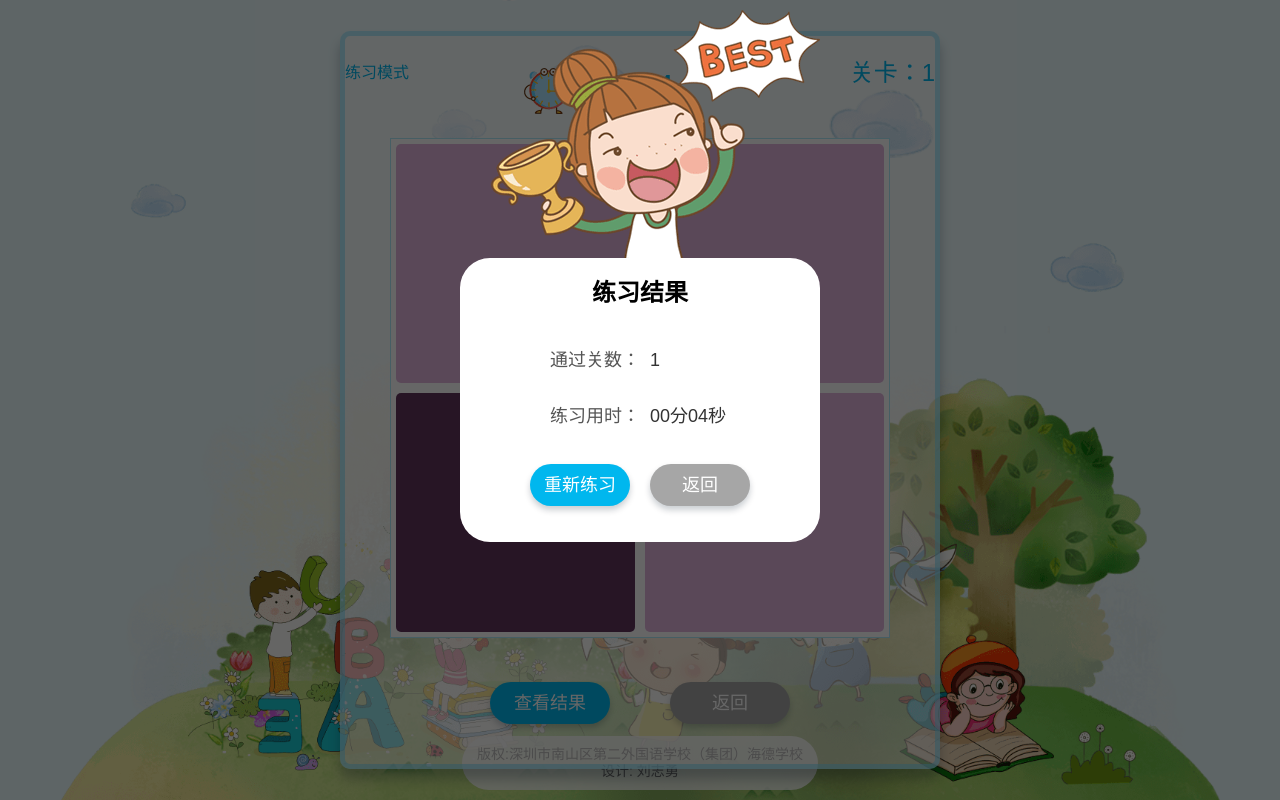
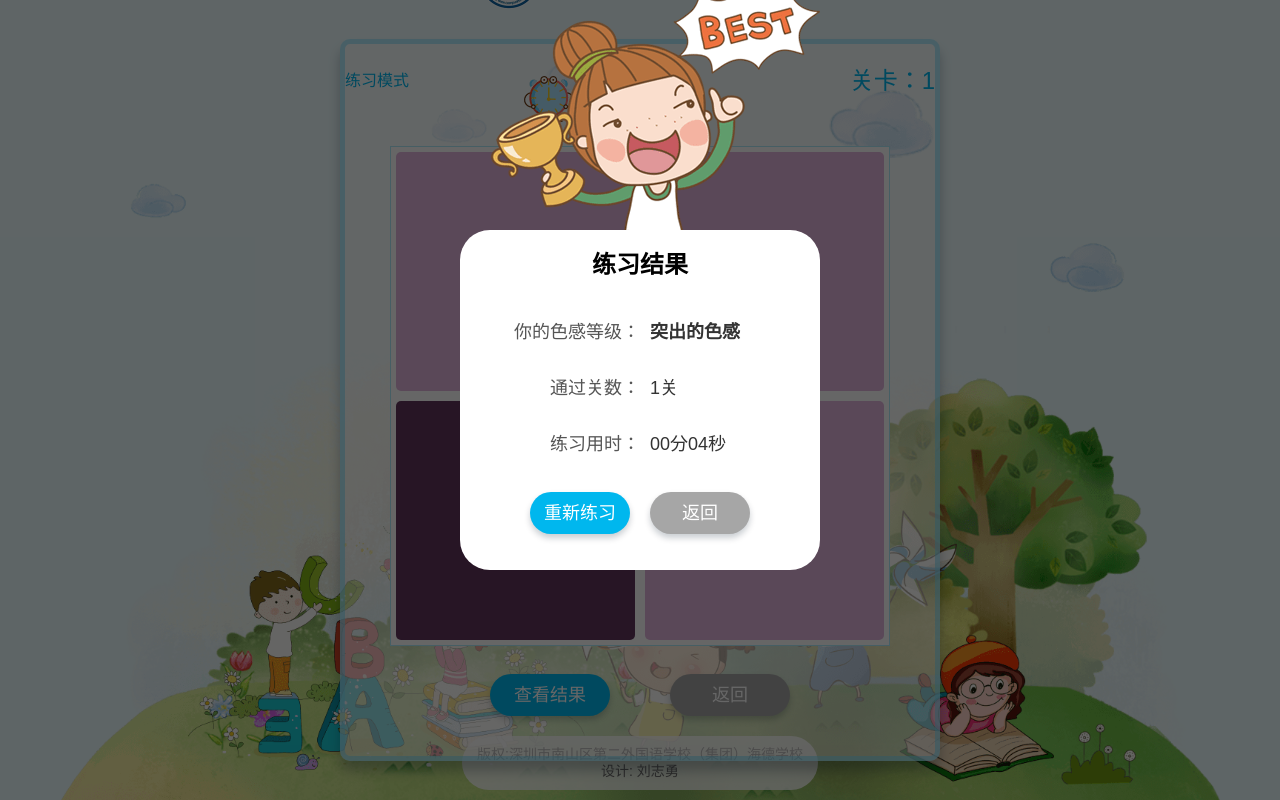
Before and after one commit to cqlql/color-challenge, a Vue app: page / in a window 1280 px wide. Both pictures are taken after a click on the button "结束练习". Built offline with nearby package versions, Linux system fonts and the light colour scheme.

Commit message:
dev: 练习模式逻辑基本完成

```diff
--- a/src/components/ColorsBox/ColorsBox.vue
+++ b/src/components/ColorsBox/ColorsBox.vue
@@ -18,6 +18,7 @@ import { ref, watch } from 'vue'
 import GridIItem from './GridIItem.vue' // @ is an alias to /src
 import type { ColorType } from './color-game'
 import renderLevel from './color-game'
+import levelGrade from '@/components/ColorsBox/level-grade'
 
 const props = withDefaults(
   defineProps<{
@@ -31,7 +32,7 @@ const props = withDefaults(
 
 const emits = defineEmits<{
   (e: 'update:level', v: number): void
-  (e: 'errorSelect'): void
+  (e: 'errorSelect', result: { gradeTitle: string }): void
   (e: 'complete'): void
 }>()
 
@@ -71,6 +72,9 @@ defineExpose({
   },
   pause() {
     pause.value = true
+  },
+  getGradeTitle() {
+    return levelGrade(colorGameLevel.value, colorGameLastStage)
   },
 })
 
@@ -112,7 +116,9 @@ function onSelect(index: number) {
     if (props.errorReminder) {
       showCorrect()
     }
-    emits('errorSelect')
+    emits('errorSelect', {
+      gradeTitle: levelGrade(colorGameLevel.value, colorGameLastStage),
+    })
   }
 }
 
--- /dev/null
+++ b/src/components/ColorsBox/level-grade.ts
@@ -0,0 +1,16 @@
+export default function levelGrade(level: number, maxLevel: number) {
+  const grades = [
+    // { name: '有问题' },
+    { name: '初级' },
+    { name: '一般' },
+    { name: '突出的色感' },
+    { name: '美术学院学生级的色感' },
+    { name: '堪比毕加索' },
+    { name: '最强王者' },
+  ]
+
+  const gradesTotal = grades.length
+
+  const grade = ~~(level / (maxLevel / gradesTotal))
+  return grades[grade - 1].name
+}
--- a/src/views/comps/PlayContainer/PlayContainer.scss
+++ b/src/views/comps/PlayContainer/PlayContainer.scss
@@ -50,16 +50,6 @@
   text-align: center;
   line-height: 1.8;
 }
-.PlayContainer_info {
-  font-size: 16px;
-  line-height: 24px;
-  color: #1f9b12;
-  text-align: center;
-  // padding-top: 12px;
-  height: 36px;
-  margin-top: -20px;
-  // position: absolute;
-}
 
 .PlayContainer_input {
   height: 180px;
--- a/src/views/comps/PlayContainer/PlayContainerPractice.vue
+++ b/src/views/comps/PlayContainer/PlayContainerPractice.vue
@@ -6,13 +6,10 @@
           <div class="tp-name">练习模式</div>
           <GameTimeCountdown v-if="isPlay" :key="level" @timeUp="timeUp" />
         </div>
-        <TimeCount ref="vTimeCount" @end="timeEnd" :isPractice="true" />
+        <TimeCount ref="vTimeCount" :isPractice="true" />
         <div> 关卡：{{ level }} </div>
       </div>
     </template>
-    <div v-if="!isCountDown" class="PlayContainer_word-lb">
-      {{ currentWordInfo.label }}
-    </div>
     <div class="PlayContainer_body">
       <div v-if="isCountDown" class="PlayContainer_countdown">
         {{ countDown }}
@@ -37,11 +34,6 @@
       @confirm="restart"
     />
     <template #footer>
-      <div class="PlayContainer_info" :class="{ err: hasInputError }">
-        {{ inputInfo }}
-        <!-- 您的输入有误！ -->
-        <!-- 输入正确！你是最棒哒！ -->
-      </div>
       <j-button v-if="isPlay" @click="stopPlay()">结束练习</j-button>
       <j-button v-else-if="isFinish" @click="dialogVisible = true"
         >查看结果</j-button
@@ -59,11 +51,9 @@ import useCountDown from './hooks/useCountDown'
 import TimeCount from '../TimeCount.vue'
 import ResultDialog from '../ResultDialog.vue'
 import type { PlayStatusType } from './hooks/useWordIpt'
-import useWordIpt from './hooks/useWordIpt'
 import ColorsBox from '@/components/ColorsBox/ColorsBox.vue'
 import GameTimeCountdown from '../GameTimeCountdown.vue'
 import useColorGame from './hooks/useColorGame'
-import levelGrade from './utils/level-grade'
 // import compare from './utils/compare'
 
 // const setting = inject<Setting>('setting') as Setting
@@ -97,6 +87,10 @@ const vColorsBox = ref({
   pause() {
     console.log('vColorsBox 未初始')
   },
+  getGradeTitle() {
+    console.log('vColorsBox 未初始')
+    return ''
+  },
 })
 
 defineEmits(['back'])
@@ -110,25 +104,6 @@ const { level } = useColorGame()
 
 const completeMsg = ref('')
 const gradeMsg = ref('')
-
-let {
-  inputWordCount,
-  correctWordCount,
-  iptWordValue,
-  // onEnter,
-  confirm,
-  inputInfo,
-  hasInputError,
-  resolveWord,
-  currentWordInfo,
-  resetInput,
-} = useWordIpt(
-  () => {},
-  playStatus,
-  // 全部完成
-  stopPlay,
-  true,
-)
 
 let { countDown, countDownRestart } = useCountDown(
   playCountdownTime,
@@ -171,18 +146,17 @@ function timeUp() {
 function stopPlay(isComplete?: boolean) {
   if (isComplete) {
     completeMsg.value = '恭喜你完成了所有管卡！'
-    gradeMsg.value = levelGrade(level.value)
   } else {
     completeMsg.value = ''
-    gradeMsg.value = ''
   }
+  gradeMsg.value = vColorsBox.value.getGradeTitle()
 
   vColorsBox.value.pause()
 
   vTimeCount.value.stopTime()
   dialogDataList.value = [
     {
-      value: String(level.value),
+      value: String(level.value) + '关',
       label: '通过关数',
     },
     {
@@ -196,13 +170,8 @@ function stopPlay(isComplete?: boolean) {
 
 function restart() {
   vColorsBox.value.reset()
-  resetInput()
   countDownRestart()
   dialogVisible.value = false
-}
-
-function timeEnd() {
-  confirm(iptWordValue.value)
 }
 
 function colorSelectError() {
@@ -212,9 +181,5 @@ function colorSelectError() {
 function colorGameComplete() {
   stopPlay(true)
 }
-// function onInput() {
-//   hasInputError.value = false
-//   inputInfo.value = ''
-// }
 </script>
 <style lang="scss" src="@/views/comps/PlayContainer/PlayContainer.scss"></style>
--- a/src/views/comps/PlayContainer/utils/level-grade.ts
+++ /dev/null
@@ -1,29 +0,0 @@
-export default function levelGrade(level: number) {
-  const grades = [
-    {
-      name: '最强王者',
-      count: 0,
-    },
-    {
-      name: '堪比毕加索',
-      count: 0,
-    },
-    {
-      name: '美术学院学生级的色感',
-      count: 0,
-    },
-    {
-      name: '突出的色感',
-      count: 0,
-    },
-    {
-      name: '一般',
-      count: 0,
-    },
-    {
-      name: '初级',
-      count: 0,
-    },
-  ]
-  return ''
-}
--- a/src/views/comps/ResultDialog.vue
+++ b/src/views/comps/ResultDialog.vue
@@ -11,8 +11,13 @@
       <div v-if="completeMsg" class="row completeMsg">
         {{ completeMsg }}
       </div>
-      <div v-if="gradeMsg" class="row gradeMsg">
-        {{ gradeMsg }}
+      <div v-if="gradeMsg" class="row">
+        <div class="row_label">你的色感等级：</div>
+        <div class="row_value">
+          <b>{{ gradeMsg }}</b>
+        </div>
+
+        <!-- <b>{{ gradeMsg }}</b> -->
       </div>
       <div v-for="(item, key) of list" class="row" :key="key">
         <div class="row_label">{{ item.label }}：</div>
@@ -86,9 +91,10 @@ function confirm() {
     color: #67c23a;
   }
 
+  // .gradeMsg {  }
+
   .row_label {
     width: 50%;
-    line-height: 16px;
     text-align: right;
     padding-right: 10px;
     line-height: 2;
```
